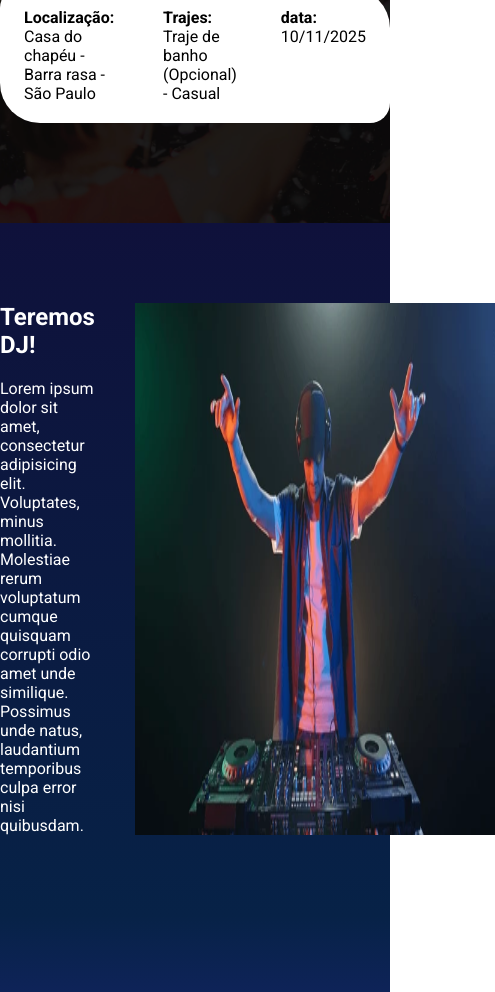
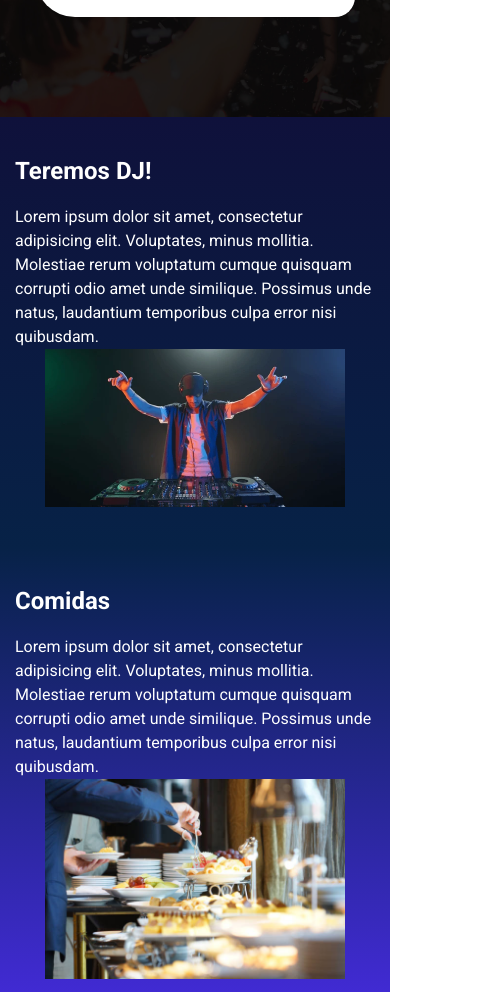
Before and after one commit to LucasVTK/Dever__ebac, a website built with Parcel: page src/index.html in a window 390 px wide. Shown: the part 373-1365 px from the top of the page, 495 px wide, since content can reach past the window. Built offline with nearby package versions, Linux system fonts and the light colour scheme.

Commit message:
agora vai

```diff
--- a/src/styles/_hero.scss
+++ b/src/styles/_hero.scss
@@ -35,4 +35,12 @@
         color:#fff ;
         text-align: center;
     }
+
+    @media(max-width:640px){
+        &__text{
+            font-size: 20px;
+            line-height: 24px;
+            margin-bottom: 30px;
+        }
+    }
 }
--- a/src/styles/atracoes.scss
+++ b/src/styles/atracoes.scss
@@ -1,45 +1,53 @@
 @use 'variaveis';
+
 .atracoes {
-    padding: 80px 0;
+    padding: 80px 20px; // Espaço nas laterais
 
-    &--artista{
-        background-image: linear-gradient( variaveis.$blue4, variaveis.$blue3);
+    &--artista {
+        background-image: linear-gradient(variaveis.$blue4, variaveis.$blue3);
     }
 
-    &--comidas{
-        background-image: linear-gradient( variaveis.$blue3, variaveis.$blue2);
+    &--comidas {
+        background-image: linear-gradient(variaveis.$blue3, variaveis.$blue2);
     }
 
-    &--local{
-        background-image: linear-gradient( variaveis.$blue2, variaveis.$blue1);
+    &--local {
+        background-image: linear-gradient(variaveis.$blue2, variaveis.$blue1);
     }
 
-    &--agradecimento{
-        background-image: linear-gradient( variaveis.$blue1, variaveis.$blue1);
+    &--agradecimento {
+        background-image: linear-gradient(variaveis.$blue1, variaveis.$blue1);
     }
 
-    &--image-left .container {
-        flex-direction: row-reverse;
+    &--image-left {
+        .container {
+            flex-direction: row-reverse;
+        }
     }
 
     .container {
         display: flex;
         gap: 40px;
+        align-items: center;
     }
 
     &__detalhes {
         &__title {
             margin-bottom: 20px;
             color: #fff;
+            font-size: 28px;
         }
 
-        &__descricao{
+        &__descricao {
             color: #fff;
+            font-size: 18px;
+            line-height: 1.5;
 
-            &__final{
+            &__final {
                 width: 400px;
                 align-items: center;
                 color: #fff;
+                font-size: 16px;
             }
         }
     }
@@ -47,4 +55,36 @@
     &__image {
         width: 360px;
     }
+
+    @media (max-width: 640px) {
+        padding: 40px 15px;
+
+        .container {
+            display: block;
+            margin-left: 0;
+            width: 100%;
+        }
+
+        &__detalhes {
+            &__title {
+                font-size: 24px;
+            }
+
+            &__descricao {
+                font-size: 16px;
+
+                &__final {
+                    width: 100%;
+                    font-size: 14px;
+                }
+            }
+        }
+
+        &__image {
+            width: 100%;
+            max-width: 300px;
+            margin: 0 auto;
+            display: block;
+        }
+    }
 }
--- a/src/styles/components/_barra_info.scss
+++ b/src/styles/components/_barra_info.scss
@@ -6,6 +6,13 @@
     margin-top: 20px;
     background-color: #fff;
     border-radius: 20px 40px;
+
+    @media (max-width:768px){
+        width: 700px;
+        margin: 0 auto;
+        margin-top: 30px;
+
+    }
 
 
     &__infos{
@@ -19,4 +26,18 @@
     }
 
 
+
+    @media (max-width:640px){
+        width: 320px;
+        margin: 0 auto;
+
+        &__infos{
+            display: block;
+
+            &__item{
+                padding-bottom: 20px;
+            }
+        }
+    }
+
 }
```
